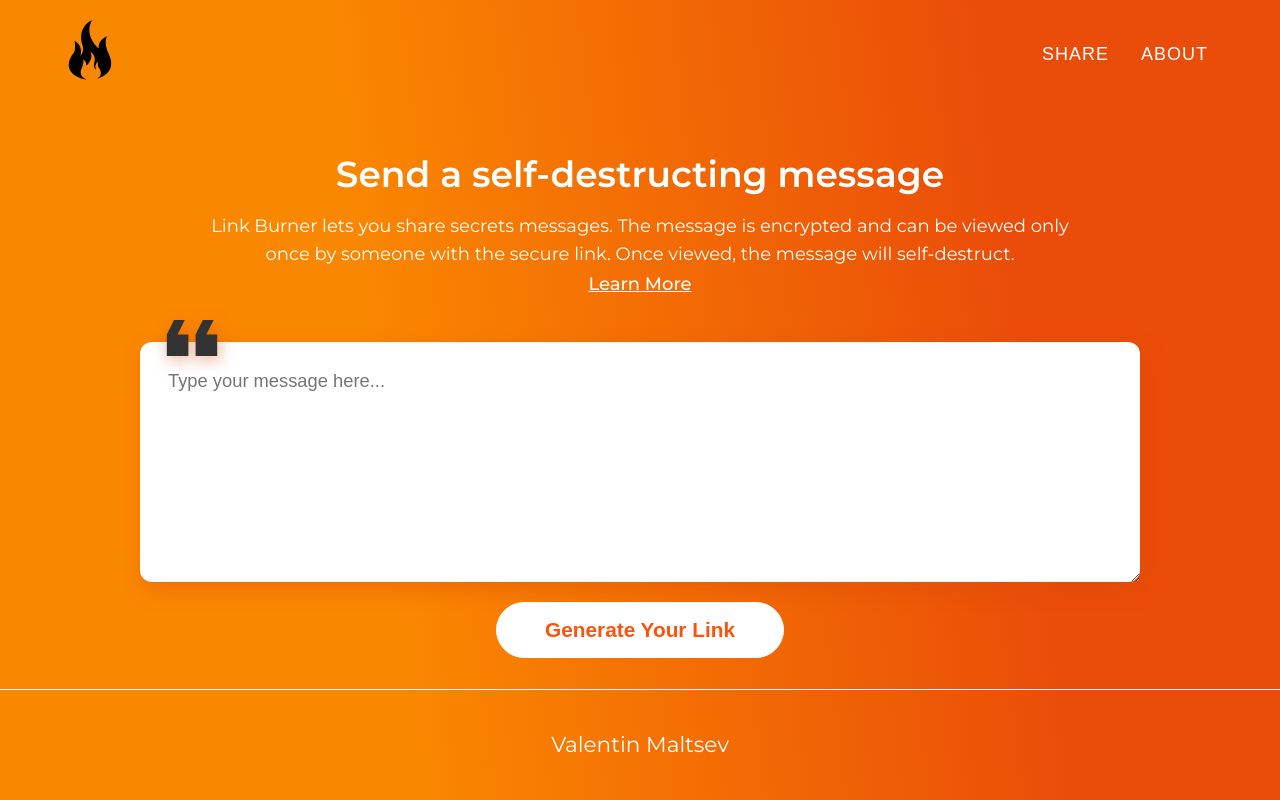
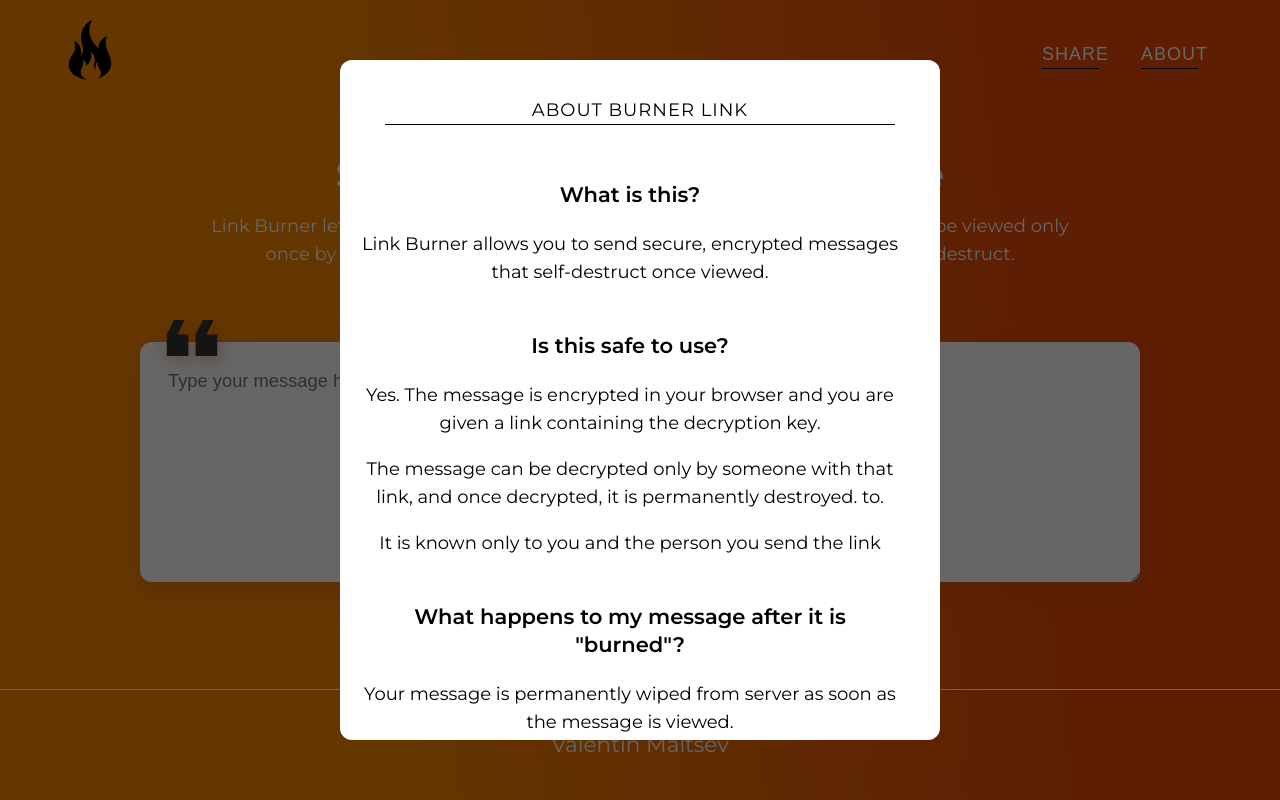
Before and after one commit to F1renDev/burner-link, a React (Create React App) app: page / in a window 1280 px wide. Built offline with nearby package versions, Linux system fonts and the light colour scheme.

Commit message:
Added modal with about info

```diff
--- a/src/components/Modal/Modal.js
+++ b/src/components/Modal/Modal.js
@@ -5,7 +5,37 @@ import styles from "./Modal.module.css";
 const Modal = () => {
   return (
     <div className={styles.Modal}>
-
+      <div className={styles.AboutBox}>
+        <div className={styles.AboutHeader}>
+          <h2>About Burner Link</h2>
+        </div>
+        <div className={styles.AboutText}>
+          <h3>What is this?</h3>
+          <p>
+            Link Burner allows you to send secure, encrypted messages that
+            self-destruct once viewed.
+          </p>
+          <h3 className={styles.HeaderPadding}>Is this safe to use?</h3>
+          <p>
+            Yes. The message is encrypted in your browser and you are given a
+            link containing the decryption key.{" "}
+          </p>
+          <p>
+            The message can be decrypted only by someone with that link, and
+            once decrypted, it is permanently destroyed. to.
+          </p>
+          <p>It is known only to you and the person you send the link</p>
+          <h3 className={styles.HeaderPadding}>
+            What happens to my message after it is "burned"?
+          </h3>
+          <p>
+            Your message is permanently wiped from server as soon as the message
+            is viewed.
+          </p>
+          <h3 className={styles.HeaderPadding}>Who made this?</h3>
+          <p>This app is brought to you by Valentin Maltsev.</p>
+        </div>
+      </div>
     </div>
   );
 };
--- a/src/components/Modal/Modal.module.css
+++ b/src/components/Modal/Modal.module.css
@@ -0,0 +1,48 @@
+.Modal {
+  width: 100%;
+  height: 100%;
+  background: rgba(0, 0, 0, 0.6);
+  position: fixed;
+  top: 0;
+  left: 0;
+  right: 0;
+  bottom: 0;
+  z-index: 10;
+  display: flex;
+  flex-direction: row;
+  align-items: center;
+  justify-content: center;
+}
+
+.AboutBox {
+  background: white;
+  color: black;
+  height: 85vh;
+  width: calc(100% - 40px);
+  max-width: 600px;
+  text-align: center;
+  border-radius: 12px;
+}
+
+.AboutHeader {
+  height: 100px;
+  display: flex;
+  justify-content: center;
+  align-items: center;
+}
+
+h2 {
+  width: 85%;
+  border-bottom: 1px solid black;
+}
+
+.HeaderPadding{
+  padding-top: 25px;
+}
+
+.AboutText {
+  width: 90%;
+  height: 73vh;
+  overflow-y: scroll;
+  padding-left: 20px;
+}
```
